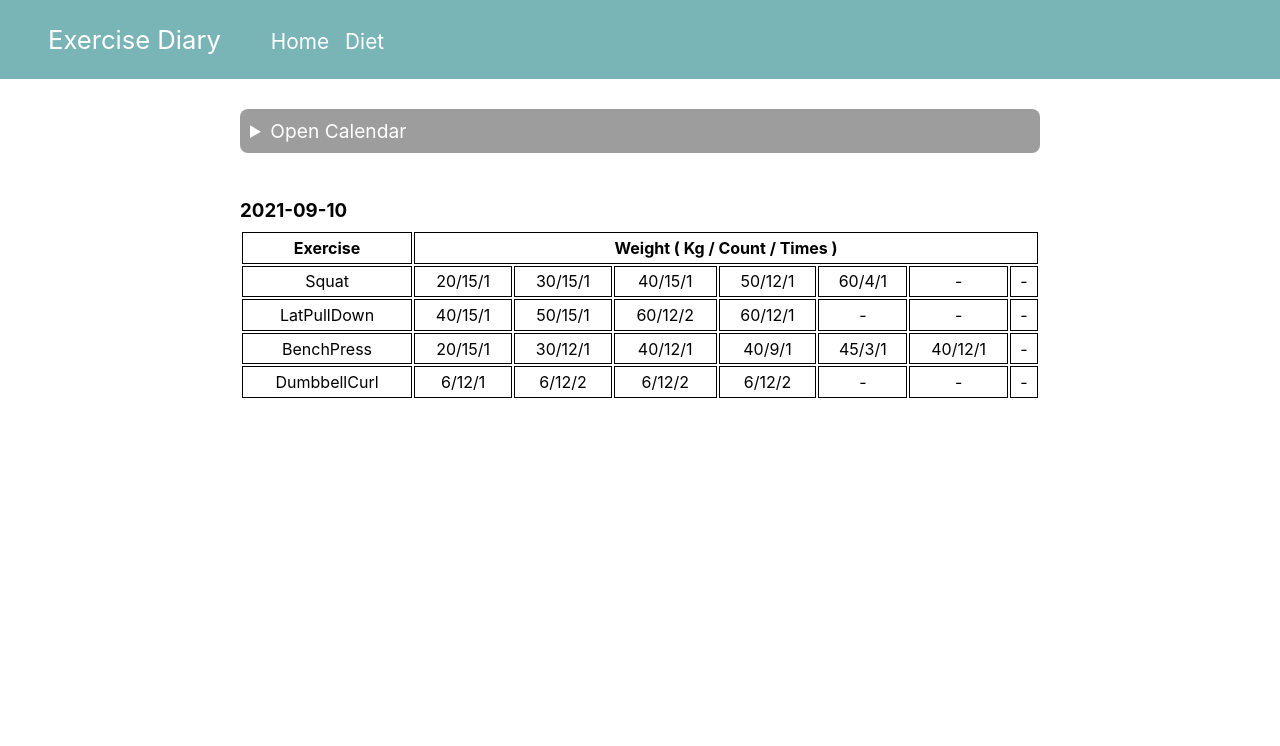
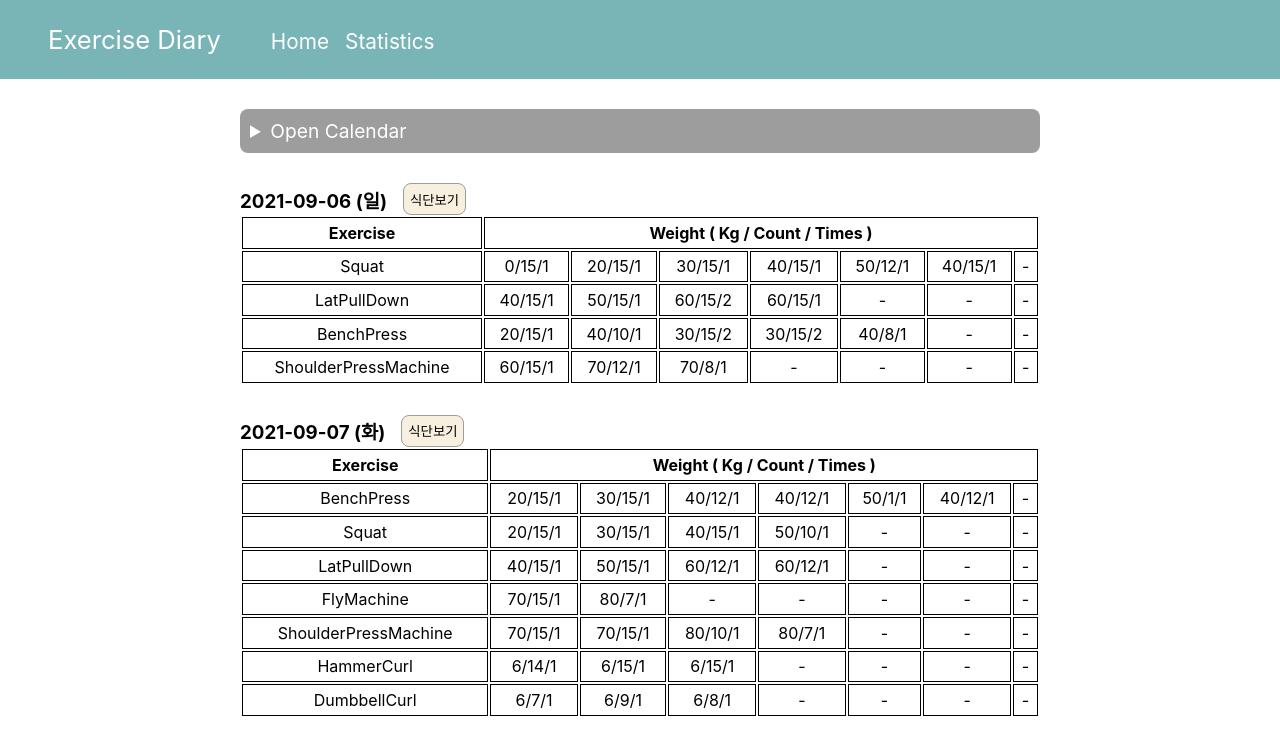
Before and after one commit to Codiving/health-diary, a Next.js app: page / in a window 1280 px wide. Shown: the top 746 px of the page. Built offline with nearby package versions, Linux system fonts and the light colour scheme; a web font is replaced by a local one.

Commit message:
데이터 구조 변경 및 CSS 수정

```diff
--- a/components/Calendar/Calendar.js
+++ b/components/Calendar/Calendar.js
@@ -37,7 +37,7 @@ const Calendar = props => {
     onSelect /*: date => any  */,
     exercises
   } = props;
-  const dates = exercises.map(item => new Date(item.date));
+  const dates = exercises.map(item => new Date(item.date.substring(0, 10)));
 
   const today = DT.fromJSDate(new Date()).startOf("day");
 
--- a/components/ExerciseTable/ExerciseTable.js
+++ b/components/ExerciseTable/ExerciseTable.js
@@ -1,4 +1,5 @@
 import styled from "styled-components";
+import { useState } from "react";
 
 const Exercise = styled.div`
   margin: 30px 0;
@@ -7,7 +8,8 @@ const Exercise = styled.div`
 `;
 
 const H3 = styled.h3`
-  margin: 1rem 0 0.5rem;
+  margin: 0 1rem 0 0;
+  // margin: 1rem 1rem 0 0.5rem;
 `;
 
 const Table = styled.table`
@@ -25,16 +27,34 @@ const Td = styled.td`
   padding: 0.3rem;
 `;
 
+const Button = styled.button`
+  background: #f8f0df;
+  border: 1px solid #9d9d9d;
+  border-radius: 8px;
+  height: 2rem;
+`;
+
 const ExerciseTable = props => {
   const { exercises } = props;
+  const [diet, setDiet] = useState(false);
+
   return (
     <Exercise>
       {exercises.map(item => {
         const { date, exercise, order } = item;
 
         return (
-          <div key={date}>
-            <H3>{date}</H3>
+          <div key={date} style={{ marginBottom: 30 }}>
+            <div style={{ display: "flex", alignItems: "center" }}>
+              <H3>{date}</H3>
+              <Button
+                onClick={() => {
+                  console.log("호로");
+                }}
+              >
+                식단보기
+              </Button>
+            </div>
             <Table>
               <thead>
                 <tr>
@@ -66,6 +86,8 @@ const ExerciseTable = props => {
                 })}
               </tbody>
             </Table>
+
+            {diet && <div>식단 사진</div>}
           </div>
         );
       })}
--- a/data.js
+++ b/data.js
@@ -1,6 +1,276 @@
+const squat = "squat";
+const latPullDown = "latPullDown";
+const benchPress = "benchPress";
+const shoulderPressMachine = "shoulderPressMachine";
+const hammerCurl = "hammerCurl";
+const flyMachine = "flyMachine";
+const dumbbellCurl = "dumbbellCurl";
+
 const exercises = [
   {
-    date: "2021-09-10",
+    date: "2021-09-06 (일)",
+    exercise: {
+      squat: [
+        {
+          kg: 0,
+          count: 15,
+          times: 1
+        },
+        {
+          kg: 20,
+          count: 15,
+          times: 1
+        },
+        {
+          kg: 30,
+          count: 15,
+          times: 1
+        },
+        {
+          kg: 40,
+          count: 15,
+          times: 1
+        },
+        {
+          kg: 50,
+          count: 12,
+          times: 1
+        },
+        {
+          kg: 40,
+          count: 15,
+          times: 1
+        }
+      ],
+      latPullDown: [
+        {
+          kg: 40,
+          count: 15,
+          times: 1
+        },
+        {
+          kg: 50,
+          count: 15,
+          times: 1
+        },
+        {
+          kg: 60,
+          count: 15,
+          times: 2
+        },
+        {
+          kg: 60,
+          count: 15,
+          times: 1
+        }
+      ],
+      benchPress: [
+        {
+          kg: 20,
+          count: 15,
+          times: 1
+        },
+        {
+          kg: 40,
+          count: 10,
+          times: 1
+        },
+        {
+          kg: 30,
+          count: 15,
+          times: 2
+        },
+        {
+          kg: 30,
+          count: 15,
+          times: 2
+        },
+        {
+          kg: 40,
+          count: 8,
+          times: 1
+        }
+      ],
+      shoulderPressMachine: [
+        {
+          kg: 60,
+          count: 15,
+          times: 1
+        },
+        {
+          kg: 70,
+          count: 12,
+          times: 1
+        },
+        {
+          kg: 70,
+          count: 8,
+          times: 1
+        }
+      ]
+    },
+    order: [squat, latPullDown, benchPress, shoulderPressMachine]
+  },
+  {
+    date: "2021-09-07 (화)",
+    exercise: {
+      benchPress: [
+        {
+          kg: 20,
+          count: 15,
+          times: 1
+        },
+        {
+          kg: 30,
+          count: 15,
+          times: 1
+        },
+        {
+          kg: 40,
+          count: 12,
+          times: 1
+        },
+        {
+          kg: 40,
+          count: 12,
+          times: 1
+        },
+        {
+          kg: 50,
+          count: 1,
+          times: 1
+        },
+        {
+          kg: 40,
+          count: 12,
+          times: 1
+        }
+      ],
+      latPullDown: [
+        {
+          kg: 40,
+          count: 15,
+          times: 1
+        },
+        {
+          kg: 50,
+          count: 15,
+          times: 1
+        },
+        {
+          kg: 60,
+          count: 12,
+          times: 1
+        },
+        {
+          kg: 60,
+          count: 12,
+          times: 1
+        }
+      ],
+      squat: [
+        {
+          kg: 20,
+          count: 15,
+          times: 1
+        },
+        {
+          kg: 30,
+          count: 15,
+          times: 1
+        },
+        {
+          kg: 40,
+          count: 15,
+          times: 1
+        },
+        {
+          kg: 50,
+          count: 10,
+          times: 1
+        }
+      ],
+      hammerCurl: [
+        {
+          kg: 6,
+          count: 14,
+          times: 1
+        },
+        {
+          kg: 6,
+          count: 15,
+          times: 1
+        },
+        {
+          kg: 6,
+          count: 15,
+          times: 1
+        }
+      ],
+      shoulderPressMachine: [
+        {
+          kg: 70,
+          count: 15,
+          times: 1
+        },
+        {
+          kg: 70,
+          count: 15,
+          times: 1
+        },
+        {
+          kg: 80,
+          count: 10,
+          times: 1
+        },
+        {
+          kg: 80,
+          count: 7,
+          times: 1
+        }
+      ],
+      dumbbellCurl: [
+        {
+          kg: 6,
+          count: 7,
+          times: 1
+        },
+        {
+          kg: 6,
+          count: 9,
+          times: 1
+        },
+        {
+          kg: 6,
+          count: 8,
+          times: 1
+        }
+      ],
+      flyMachine: [
+        {
+          kg: 70,
+          count: 15,
+          times: 1
+        },
+        {
+          kg: 80,
+          count: 7,
+          times: 1
+        }
+      ]
+    },
+    order: [
+      benchPress,
+      squat,
+      latPullDown,
+      flyMachine,
+      shoulderPressMachine,
+      hammerCurl,
+      dumbbellCurl
+    ]
+  },
+  {
+    date: "2021-09-10 (금)",
     exercise: {
       squat: [
         {
@@ -83,7 +353,7 @@ const exercises = [
           times: 1
         }
       ],
-      dumbbellCurl: [
+      hammerCurl: [
         {
           kg: 6,
           count: 12,
@@ -106,7 +376,7 @@ const exercises = [
         }
       ]
     },
-    order: ["squat", "latPullDown", "benchPress", "dumbbellCurl"]
+    order: [squat, latPullDown, benchPress, hammerCurl]
   }
 ];
 
--- a/layout/Nav/Nav.js
+++ b/layout/Nav/Nav.js
@@ -30,8 +30,8 @@ const Nav = props => {
           <Link href="/">
             <a style={{ fontSize: "1.3rem", marginRight: "1rem" }}>Home</a>
           </Link>
-          <Link href="/diet">
-            <a style={{ fontSize: "1.3rem" }}>Diet</a>
+          <Link href="/statistics">
+            <a style={{ fontSize: "1.3rem" }}>Statistics</a>
           </Link>
         </Li>
       </Ul>
```
Also changed, not shown: pages/statistics.js (renamed from pages/diet.js).
